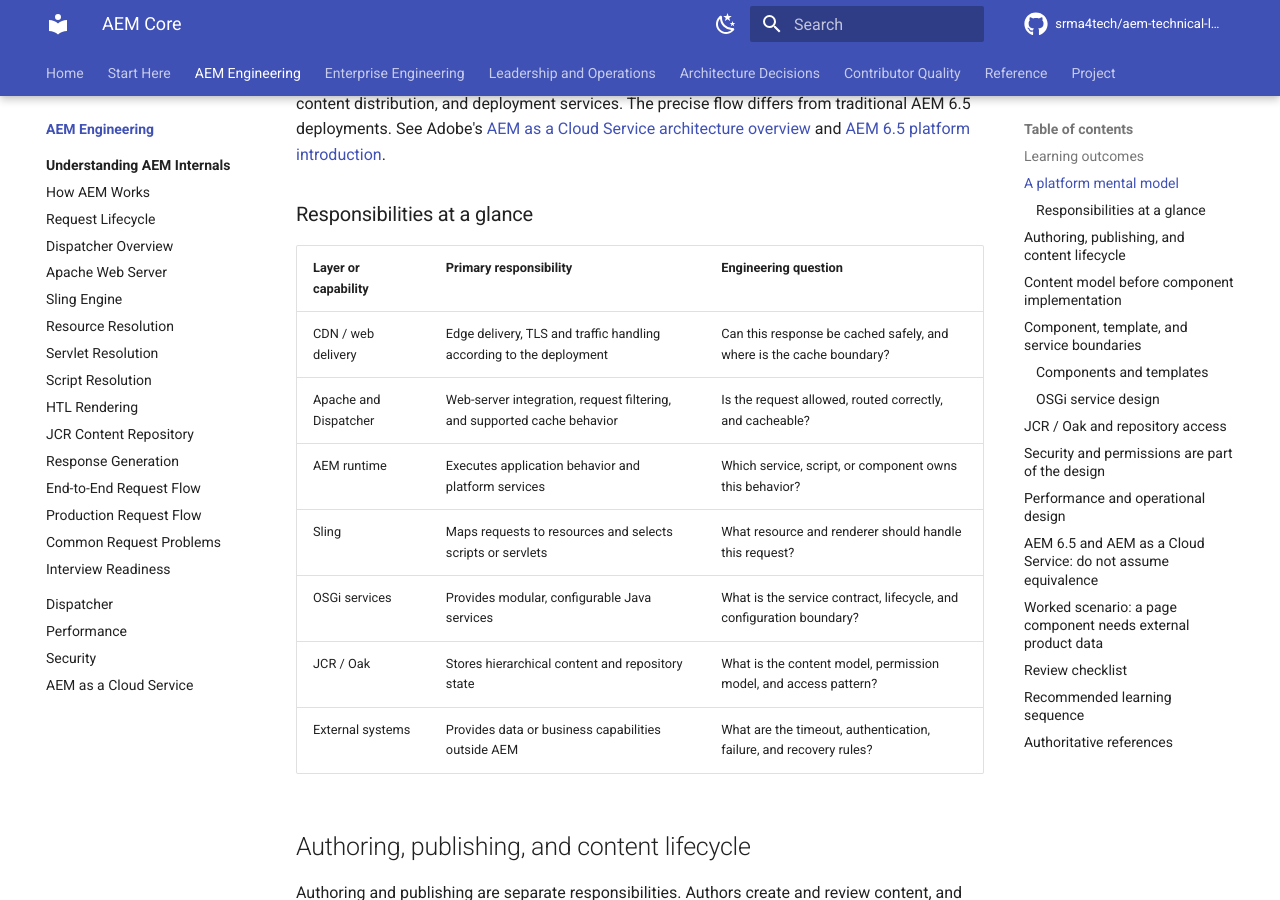
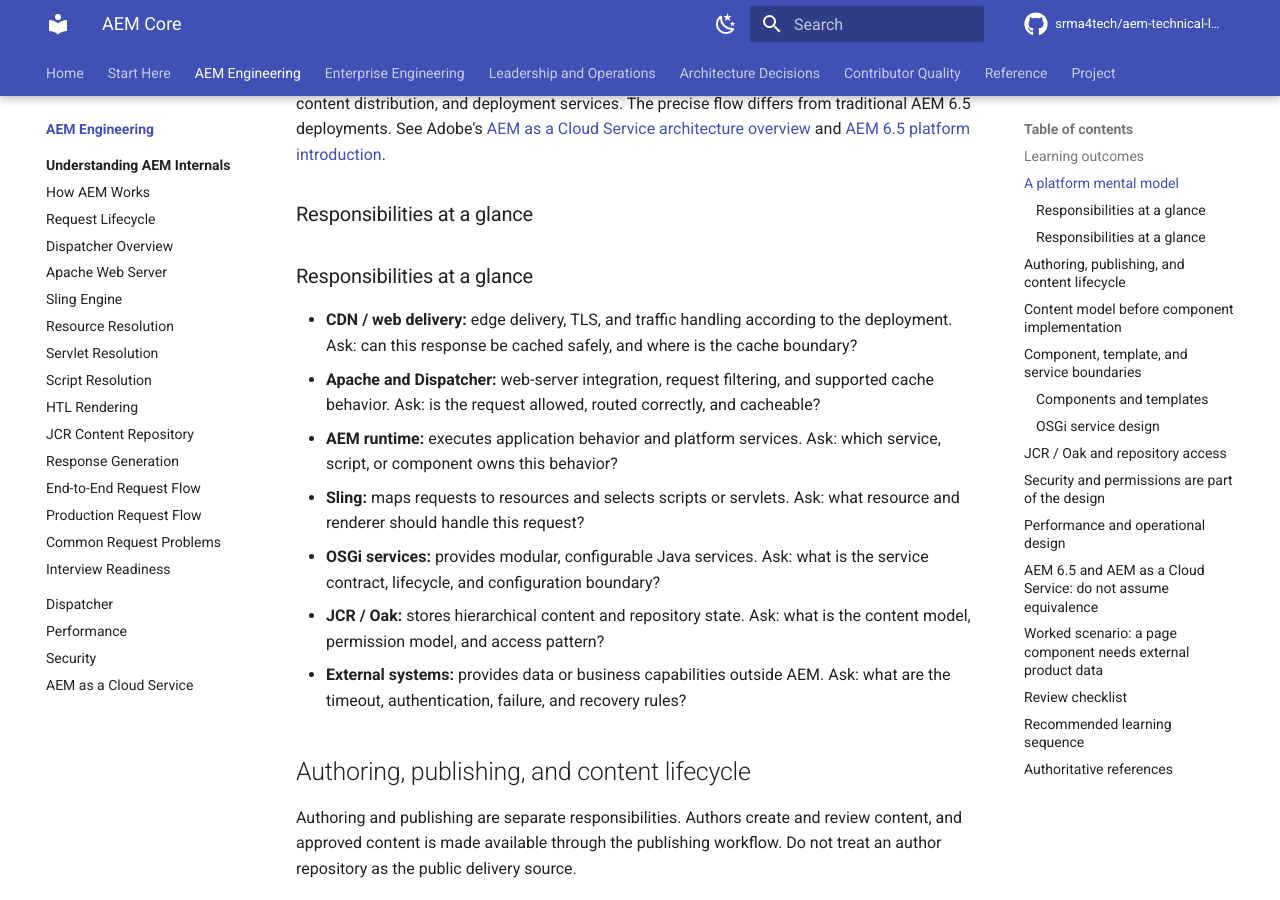
Before and after one commit to srma4tech/aem-technical-lead-playbook, an MkDocs documentation site: the page built from docs/02-aem-core/README.md, in a window 1280 px wide and 900 px high, scrolled down 1536 px. Built offline with MkDocs 1.6.1 and Material for MkDocs 9.7.7, drawn with Linux system fonts in a browser that asks for light colours; comment, search, counter and statistics services are not loaded; some of the changed text lies outside the part shown.

Commit message:
docs: simplify AEM Core comparison formatting

```diff
--- a/docs/02-aem-core/README.md
+++ b/docs/02-aem-core/README.md
@@ -38,15 +38,15 @@ This is a conceptual view, not a deployment diagram for every AEM offering. In A
 
 ### Responsibilities at a glance
 
-| Layer or capability | Primary responsibility | Engineering question |
-| --- | --- | --- |
-| CDN / web delivery | Edge delivery, TLS and traffic handling according to the deployment | Can this response be cached safely, and where is the cache boundary? |
-| Apache and Dispatcher | Web-server integration, request filtering, and supported cache behavior | Is the request allowed, routed correctly, and cacheable? |
-| AEM runtime | Executes application behavior and platform services | Which service, script, or component owns this behavior? |
-| Sling | Maps requests to resources and selects scripts or servlets | What resource and renderer should handle this request? |
-| OSGi services | Provides modular, configurable Java services | What is the service contract, lifecycle, and configuration boundary? |
-| JCR / Oak | Stores hierarchical content and repository state | What is the content model, permission model, and access pattern? |
-| External systems | Provides data or business capabilities outside AEM | What are the timeout, authentication, failure, and recovery rules? |
+### Responsibilities at a glance
+
+- **CDN / web delivery:** edge delivery, TLS, and traffic handling according to the deployment. Ask: can this response be cached safely, and where is the cache boundary?
+- **Apache and Dispatcher:** web-server integration, request filtering, and supported cache behavior. Ask: is the request allowed, routed correctly, and cacheable?
+- **AEM runtime:** executes application behavior and platform services. Ask: which service, script, or component owns this behavior?
+- **Sling:** maps requests to resources and selects scripts or servlets. Ask: what resource and renderer should handle this request?
+- **OSGi services:** provides modular, configurable Java services. Ask: what is the service contract, lifecycle, and configuration boundary?
+- **JCR / Oak:** stores hierarchical content and repository state. Ask: what is the content model, permission model, and access pattern?
+- **External systems:** provides data or business capabilities outside AEM. Ask: what are the timeout, authentication, failure, and recovery rules?
 
 ## Authoring, publishing, and content lifecycle
 
```
Also changed, not shown: other parts of docs/02-aem-core/README.md (+5 -7 lines).
